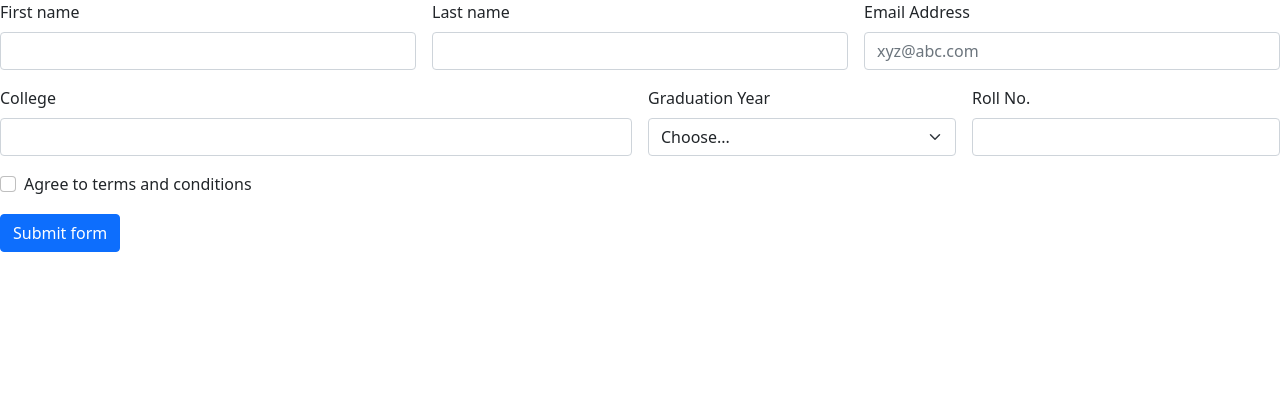
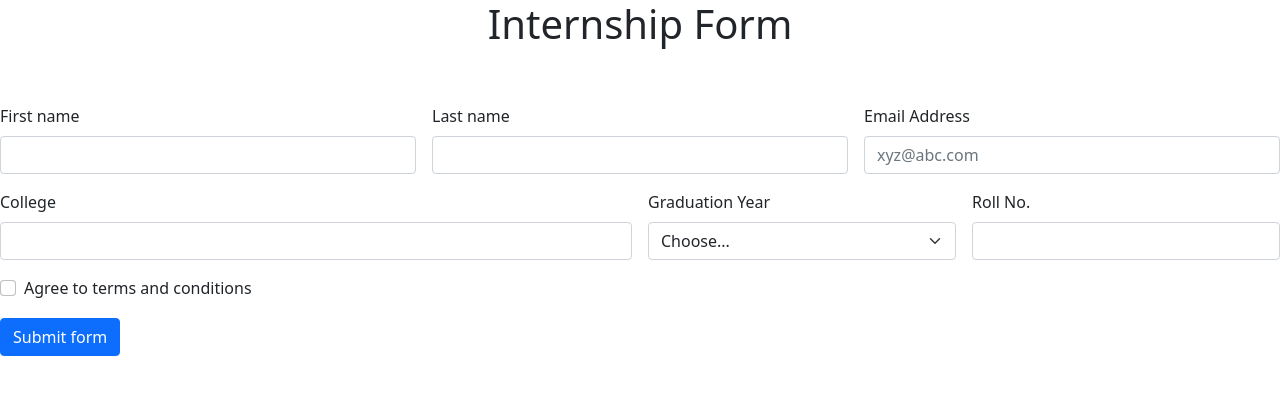
Before and after one commit to acciojob/bootstrap-form-easy-AnkitKumarAK7, a website: page main.html in a window 1280 px wide. Drawn offline with nearby package versions, Linux system fonts and the light colour scheme.

Commit message:
created a submission

```diff
--- a/main.html
+++ b/main.html
@@ -10,6 +10,7 @@
 
 <body>
 	<!-- the entire body must be written by student -->
+	<h1 class="text-center pb-5"> Internship Form </h1>
 	<form class="row g-3 needs-validation" novalidate>
   <div id="first-name-input" class="col-md-4">
     <label for="validationCustom01" class="form-label">First name</label>
```
